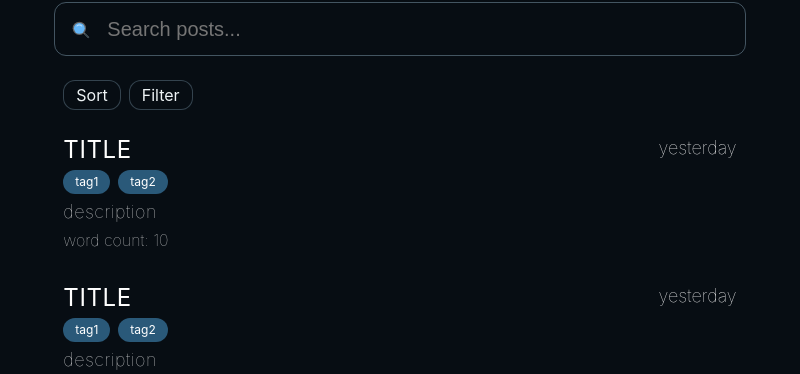
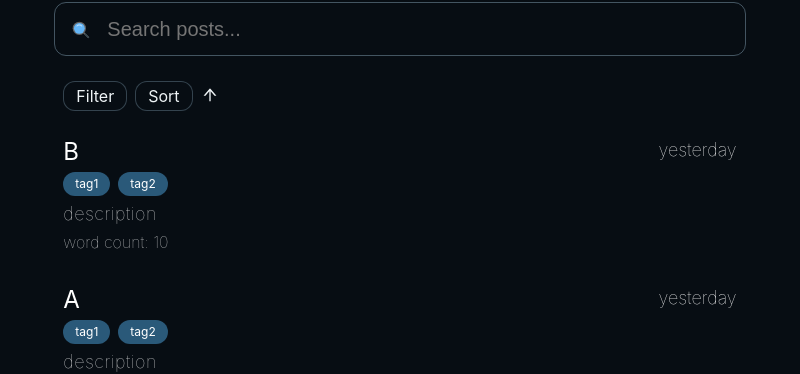
Before and after one commit to Killua7362/blogger-v2, a Next.js app: page /posts in a window 1280 px wide. Shown: the part 214-588 px from the top of the page, without its empty margins (240-1040 px from the left). Built offline with nearby package versions, Linux system fonts and the light colour scheme; what recoil-persist would draw is missing.

Commit message:
added sorting

```diff
--- a/app/(root)/(allposts)/posts/page.tsx
+++ b/app/(root)/(allposts)/posts/page.tsx
@@ -1,8 +1,17 @@
-import { Fragment } from 'react'
+'use client'
+import { Fragment, useState } from 'react'
 import PostsContainer from '@/ui/components/posts/postsContainer'
 import { FcSearch } from "react-icons/fc";
+import { AiOutlineArrowUp, AiOutlineArrowDown } from "react-icons/ai";
 
 const AllPosts = () => {
+	const [filterConfig, setFilterConfig] = useState<filterConfig>({
+		isPinned: false,
+		reverse: false,
+		sortType: "modified date"
+	})
+
+	const [sortActive, setSortActive] = useState(false)
 	return (
 		<Fragment>
 			<div className='md:px-8 py-0 p-5 flex flex-col gap-y-4 items-center'>
@@ -15,19 +24,55 @@ const AllPosts = () => {
 					</span>
 					<input className='w-11/12 text-xl bg-background text-white p-4 h-0 outline-none focus-within:outline-none' placeholder='Search posts...' />
 				</div>
-				<div className='flex gap-x-2 w-full'>
-					<div className='p-1 bg-background hover:bg-[#333333]/30 px-3 py-1 rounded-xl border-primary/30 border-[0.1px] cursor-pointer'>
-						Sort
-					</div>
+				<div className='flex gap-x-2 w-full items-center'>
 					<div className='p-1 bg-background hover:bg-[#333333]/30 px-3 py-1 rounded-xl border-primary/30 border-[0.1px] cursor-pointer'>
 						Filter
 					</div>
+					<div className={`flex gap-x-2  items-center p-1  px-3 py-1 rounded-xl border-primary/30 border-[0.1px] cursor-pointer divide-x-[0.1px] divide-white/30 hover:bg-[#333333]/30 ${sortActive ? "bg-[#333333]/30" : "bg-background"}`} onClick={() => {
+						sortActive === false ? setSortActive(true) : setSortActive(false)
+					}}>
+						<div>
+							Sort
+						</div>
+					</div>
+					{
+						sortActive && <select className='py-1 px-2 bg-background text-white border-white/30 border-[0.1px] rounded-xl'
+							value={filterConfig?.sortType || "modified date"} onChange={(e) => {
+								setFilterConfig(prev => {
+									return {
+										...prev,
+										sortType: (e.target.value || "modified date")
+									}
+								})
+							}}>
+							<option value="name">Name</option>
+							<option value="created date">Created Date</option>
+							<option value="modified date">Modified Date</option>
+							<option value="word count">Word Count</option>
+						</select>
+
+					}
+					<div className='pt-1 text-lg cursor-pointer' onClick={() => {
+						filterConfig?.reverse === true ? setFilterConfig(prev => {
+							return {
+								...prev,
+								reverse: false
+							}
+						})
+							: setFilterConfig(prev => {
+								return {
+									...prev,
+									reverse: true
+								}
+
+							})
+					}}>
+						{(filterConfig?.reverse === true) ? <AiOutlineArrowDown /> : <AiOutlineArrowUp />}
+					</div>
 				</div>
 			</div>
-			<PostsContainer filterConfig={{
-				isPinned: false
-			}} />
-		</Fragment>
+			<PostsContainer filterConfig={filterConfig} />
+		</Fragment >
 	)
 }
 export default AllPosts
--- a/app/(root)/(home)/page.tsx
+++ b/app/(root)/(home)/page.tsx
@@ -37,12 +37,14 @@ const BasePage = () => {
 				<PostsContainer filterConfig={{
 					headingName: "Featured",
 					postsCount: 5,
-					isPinned: true
+					isPinned: true,
+					sortType: "modified date"
 				}} />
 				<PostsContainer filterConfig={{
 					headingName: "Recent",
 					postsCount: 5,
-					isPinned: false
+					isPinned: false,
+					sortType: "modified date"
 				}} />
 				<div className="w-full flex justify-center items-center hover:gap-x-2 cursor-pointer text-lg uppercase">
 					<Link href={{ pathname: "/posts" }} className='text-white no-underline'>
--- a/atoms/states.ts
+++ b/atoms/states.ts
@@ -35,7 +35,7 @@ export const allPosts = atom({
 	key: "allPosts",
 	default: {
 		"1": {
-			title: "title",
+			title: "b",
 			description: "description",
 			content: "Empty Post",
 			pinned: false,
@@ -44,7 +44,7 @@ export const allPosts = atom({
 			updatedOn: "yesterday"
 		},
 		"2": {
-			title: "title",
+			title: "a",
 			description: "description",
 			content: "Empty Post",
 			pinned: true,
--- a/ui/components/posts/postsContainer.tsx
+++ b/ui/components/posts/postsContainer.tsx
@@ -15,6 +15,31 @@ const customFilter = (data: allPosts, filterConfig: filterConfig) => {
 			}
 		}
 		return result;
+	}
+	return data;
+}
+
+const sortFunction = (data: Entries<allPosts>, filterConfig: filterConfig) => {
+	if (filterConfig?.sortType === "created date") {
+		data = data.sort((a, b) => {
+			return new Date(a[1]?.createdOn) - new Date(b[1]?.createdOn)
+		})
+	} else if (filterConfig?.sortType === "name") {
+		data = data.sort((a, b) => {
+			return (a[1]?.title || "").localeCompare(b[1]?.title || "")
+		})
+	} else if (filterConfig?.sortType === "word count") {
+		data = data.sort((a, b) => {
+			return (a[1]?.content || "").length - (b[1]?.content || "").length
+		})
+	} else {
+		data = data.sort((a, b) => {
+			return new Date(a[1]?.updatedOn) - new Date(b[1]?.updatedOn)
+		})
+	}
+
+	if (filterConfig?.reverse) {
+		return data.reverse();
 	}
 	return data;
 }
@@ -39,7 +64,7 @@ const PostsContainer = ({ filterConfig }: { filterConfig: filterConfig }) => {
 			}
 			<div className="flex flex-col p-2">
 				{
-					Object.entries(customFilter(allPostsData, filterConfig)).slice(0, filterConfig.postsCount || Object.keys(allPostsData).length).map(entry => entry[0]).map((id, idx) => {
+					sortFunction(Object.entries(customFilter(allPostsData, filterConfig)).slice(0, filterConfig.postsCount || Object.keys(allPostsData).length), filterConfig).map(entry => entry[0]).map((id, idx) => {
 						return (allPostsData[id].title) && (
 							<Link href={{ pathname: "/post", query: { id: id } }} className='text-white no-underline' key={`postContainer+${id}+${idx}`}>
 								<div className='flex flex-col gap-y-1 border-white/30 rounded-xl md:p-6 md:py-4 p-3' onContextMenu={(e) => {
```
Also changed, not shown: types/interface.d.ts (+7 -0 lines).
